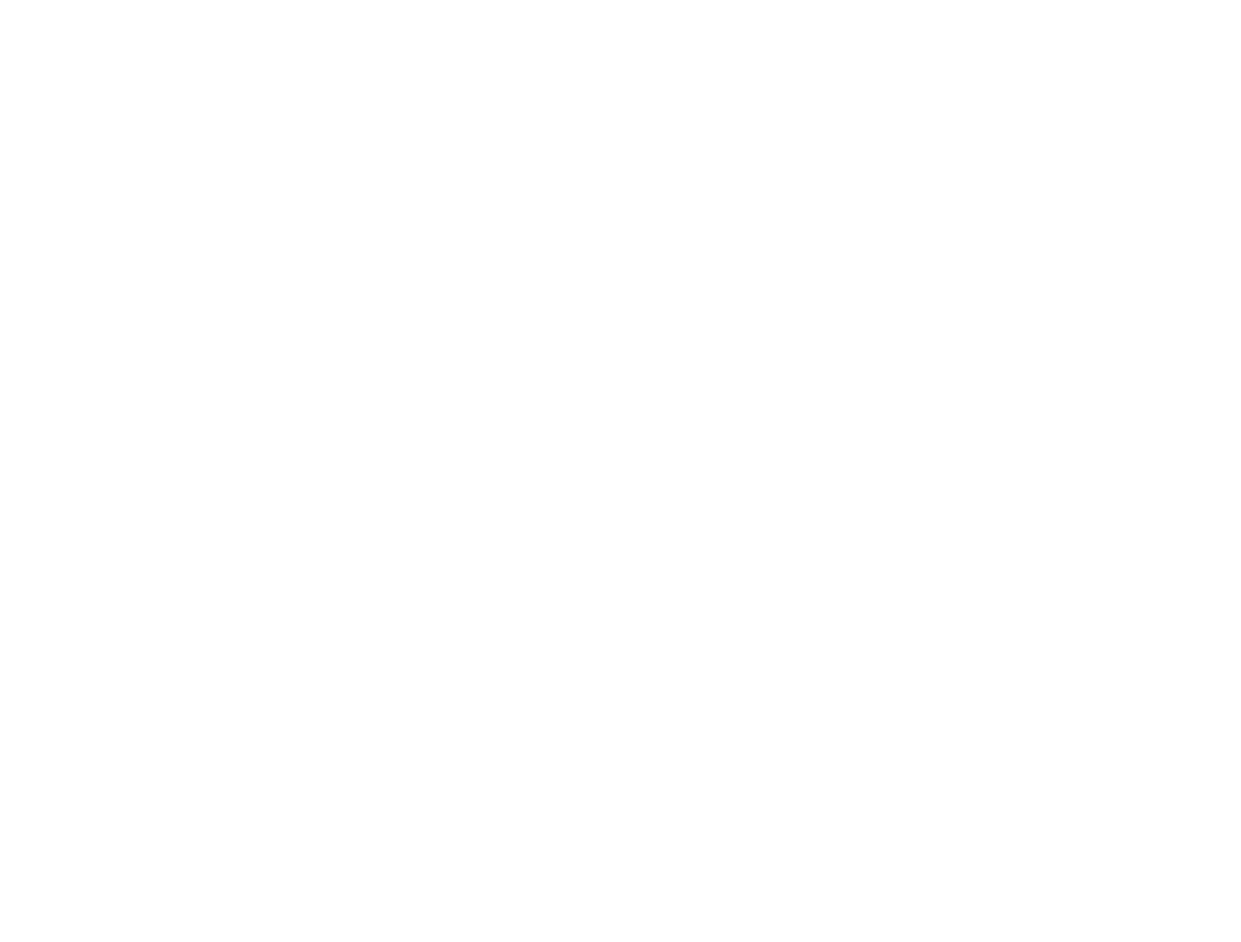
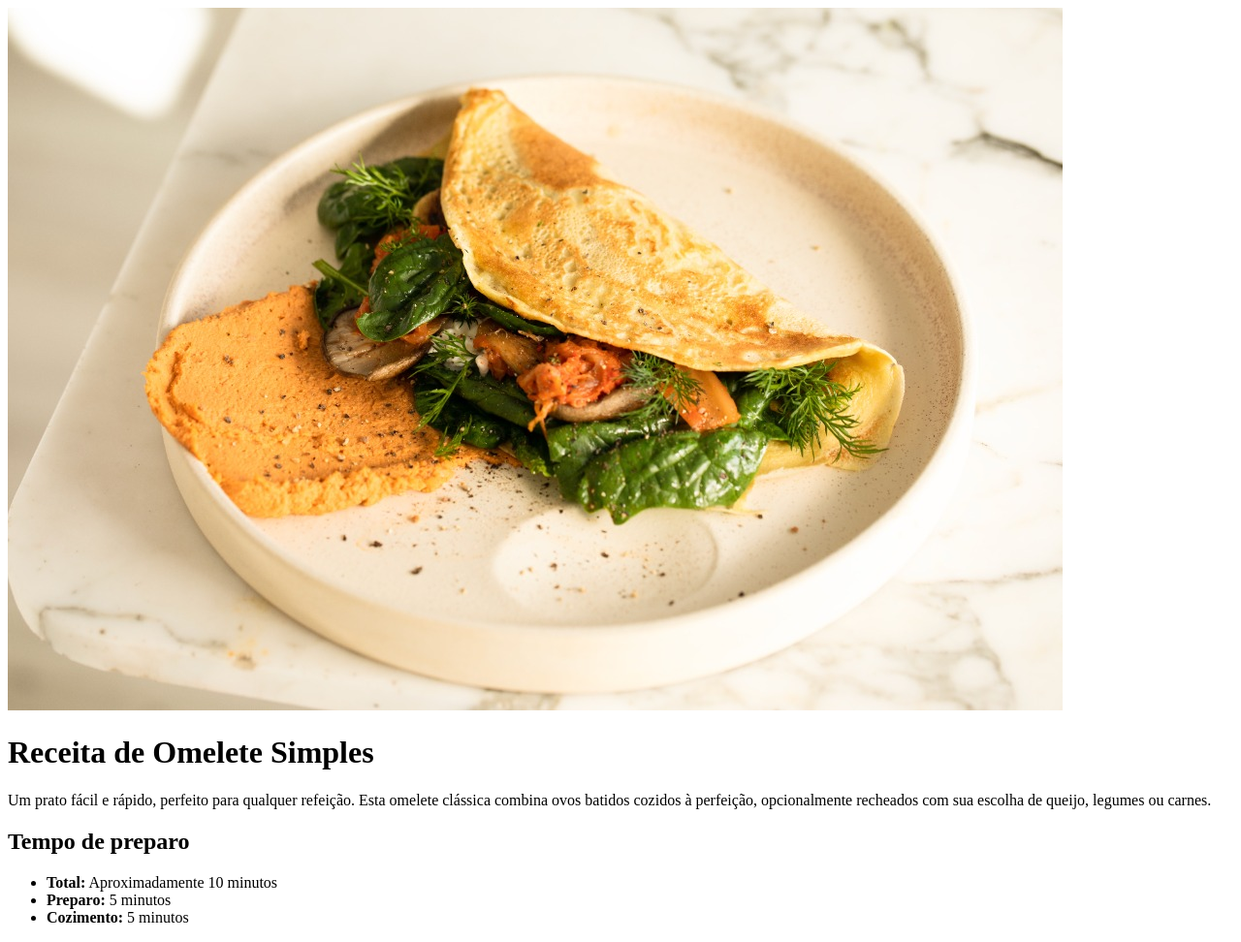
Before and after one commit to pierresilva1/receita, a plain HTML site: page index.html in a window 1280 px wide. Shown: the whole page at 97% size. Before the commit the page ends 800 px from the top, so only its background shows below. Drawn offline with Linux system fonts and the light colour scheme.

Commit message:
segundo commit do html

```diff
--- a/index.html
+++ b/index.html
@@ -6,6 +6,28 @@
     <title>Receita de Omelete</title>
 </head>
 <body>
+    <div>
+        <img src="./assets/img/imagem-omelete.jpeg" alt="imagem de um omelete recheado de folhas verdes e legumes">
 
+        <h1>Receita de Omelete Simples</h1>
+        <p>Um prato fácil e rápido, perfeito para qualquer refeição. Esta omelete clássica combina ovos batidos cozidos à perfeição, opcionalmente recheados com sua escolha de queijo, legumes ou carnes.</p>
+
+            <div>
+
+                <h2>Tempo de preparo</h2>
+
+                <ul>
+                    <li>
+                        <strong>Total:</strong> Aproximadamente 10 minutos
+                    </li>
+                    <li>
+                        <strong>Preparo:</strong> 5 minutos
+                    </li>
+                    <li>
+                        <strong>Cozimento:</strong> 5 minutos
+                    </li>
+                </ul>
+            </div>
+    </div>
 </body>
 </html>
```
Also changed, not shown: assets/img/imagem-omelete.jpeg (renamed from assets/img/9e8aabe9b032ed8e23f5244260b09acf.jpeg).
